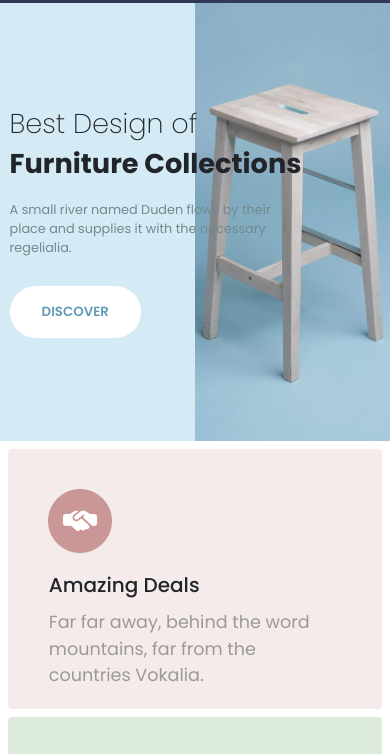
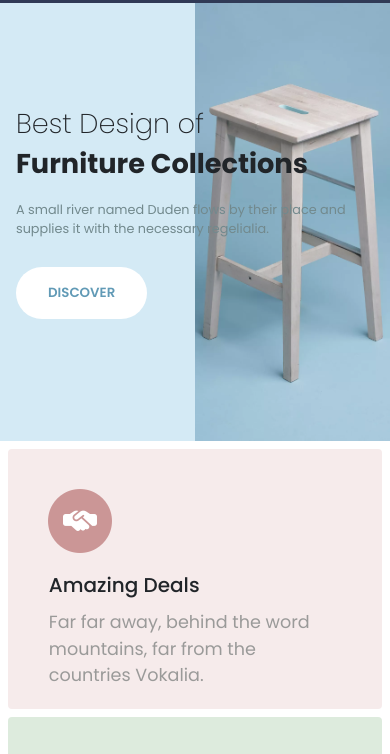
Before and after one commit to AbdulBasit1111/Furnish, a plain HTML site: page index.html in a window 390 px wide. Shown: the part 65-819 px from the top of the page. Drawn offline with nearby package versions, Linux system fonts and the light colour scheme.

Commit message:
changes to responsiveness

```diff
--- a/style.css
+++ b/style.css
@@ -836,11 +836,37 @@
 
 
 
+@media screen and (max-width: 1350px) {
+  .section1-text-last {
+    padding-right: 1rem;
+  }
+}
 
+@media screen and (max-width: 1000px) {
+  .section1-text-last {
+    padding-right: 0;
+    padding-top: 1rem;
+    color: #72898D;
+    font-size: 0.8rem;
+  }
+
+  .section1-text {
+    font-size: 1.7rem;
+    margin-bottom: 0;
+  }
+
+  .section1-text-middle {
+    font-size: 1.7rem;
+  }
+
+  .ding {
+    padding: 0 0 4rem 4rem;
+  }
+}
 
 
 /* media queries */
-@media screen and (max-width: 760px) {
+@media screen and (max-width: 870px) {
   .hamburger {
     display: flex;
     flex-direction: row-reverse;
@@ -869,25 +895,8 @@
     display: none;
   }
 
-  .section1-text-last {
-    padding-right: 0;
-    padding-top: 1rem;
-    padding-right: 5rem;
-    color: #72898D;
-    font-size: 0.8rem;
-  }
-
   .ding {
-    padding: 0 0 4rem 0.6rem;
-  }
-
-  .section1-text {
-    font-size: 1.7rem;
-    margin-bottom: 0;
-  }
-
-  .section1-text-middle {
-    font-size: 1.7rem;
+    padding: 0 0 4rem 1rem;
   }
 
   .section1-img-container {
@@ -1095,9 +1104,6 @@
     margin-bottom: 4rem;
   }
 
-  .section7-reverse {
-    flex-direction: column-reverse;
-  }
 
 
 
@@ -1146,3 +1152,13 @@
     font-size: 0.6rem;
   }
 }
+
+
+
+
+
+@media screen and (max-width: 760px) {
+  .section7-reverse {
+    flex-direction: column-reverse;
+  }
+}
```
